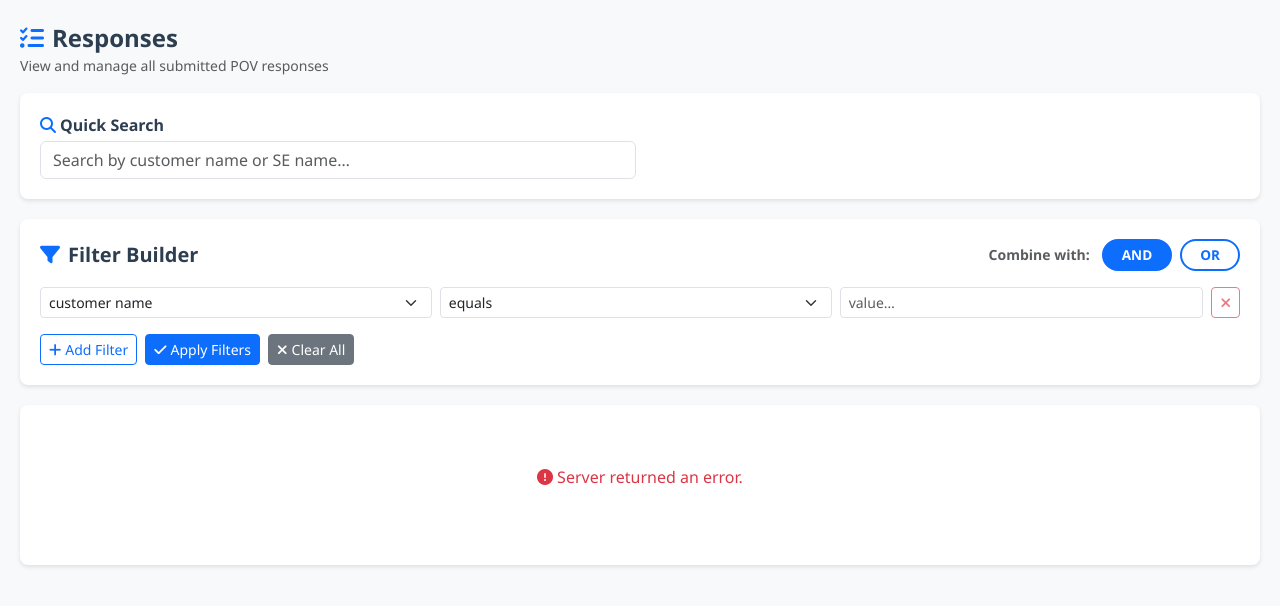
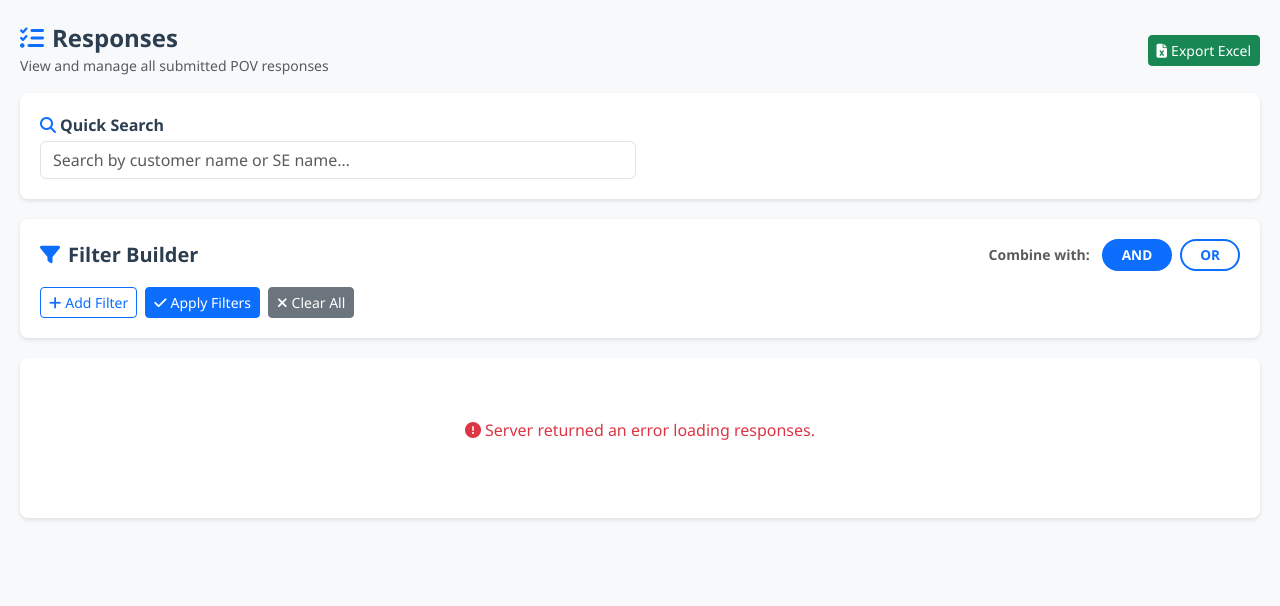
Before and after one commit to rakeshsharma91/ztb-super-app, a Flask app: template templates/admin_responses.html in a window 1280 px wide. Shown: the part 80-686 px from the top of the page. Run offline with Flask 3, Linux system fonts and the light colour scheme; the template is opened without the code that fills it, so the values that code supplies are empty; some libraries are stand-ins or nearby versions.

Commit message:
july31 phase1 fixes: opportunity_url field, dynamic keyword filters, admin responses update

```diff
--- a/templates/admin_responses.html
+++ b/templates/admin_responses.html
@@ -87,6 +87,8 @@
       white-space: pre-wrap;
       word-break: break-word;
     }
+    .opp-link { font-size: 0.78rem; color: #0d6efd; text-decoration: none; }
+    .opp-link:hover { text-decoration: underline; }
   </style>
 </head>
 <body>
@@ -110,7 +112,12 @@
     <h4 class="mb-0"><i class="fa fa-list-check me-2 text-primary"></i>Responses</h4>
     <small class="text-muted">View and manage all submitted POV responses</small>
   </div>
-  <span id="countBadge" class="badge-count" style="display:none;"></span>
+  <div class="d-flex gap-2 align-items-center">
+    <span id="countBadge" class="badge-count" style="display:none;"></span>
+    <button class="btn btn-sm btn-success" onclick="exportExcel()">
+      <i class="fa fa-file-excel me-1"></i>Export Excel
+    </button>
+  </div>
 </div>
 
 <div class="card-panel">
@@ -166,9 +173,8 @@
             <th style="width:60px;"># ID</th>
             <th>Customer</th>
             <th>SE Name</th>
-            <th>Started</th>
+            <th>Opportunity URL</th>
             <th>Completed</th>
-            <th>Created</th>
             <th style="width:100px;" class="text-center">Actions</th>
           </tr>
         </thead>
@@ -186,40 +192,59 @@
 <script src="https://cdn.jsdelivr.net/npm/bootstrap@5.3.0/dist/js/bootstrap.bundle.min.js"></script>
 <script src="https://cdn.jsdelivr.net/npm/sweetalert2@11/dist/sweetalert2.all.min.js"></script>
 <script>
-let allResponses = [];
-let filterLogic = 'AND';
+let allResponses  = [];
+let dynamicFields = [];   // populated from /admin/responses/keywords
+let filterLogic   = 'AND';
 let filterRowCount = 0;
 
-const TEXT_FIELDS = ['customer_name','se_name','answer1','answer2','answer3','answer4','answer5','answer6','answer7','answer8','answer9','answer10'];
-const DATE_FIELDS = ['started_at','completed_at','created_at'];
-
+const DATE_FIELDS = ['completed_at'];
 const TEXT_OPS = [
-  {value:'equals',label:'equals'},
-  {value:'contains',label:'contains'},
+  {value:'equals',     label:'equals'},
+  {value:'contains',   label:'contains'},
   {value:'starts_with',label:'starts with'},
-  {value:'ends_with',label:'ends with'},
-  {value:'is_empty',label:'is empty'},
+  {value:'ends_with',  label:'ends with'},
+  {value:'is_empty',   label:'is empty'},
   {value:'is_not_empty',label:'is not empty'},
 ];
 const DATE_OPS = [
-  {value:'equals',label:'equals'},
-  {value:'before',label:'before'},
-  {value:'after',label:'after'},
-  {value:'is_empty',label:'is empty'},
+  {value:'equals',      label:'equals'},
+  {value:'before',      label:'before'},
+  {value:'after',       label:'after'},
+  {value:'is_empty',    label:'is empty'},
   {value:'is_not_empty',label:'is not empty'},
 ];
 
 document.addEventListener('DOMContentLoaded', async () => {
-  addFilterRow();
   try {
-    const res = await fetch('/admin/responses/data');
-    const data = await res.json();
-    if (data.success) {
-      allResponses = data.responses || [];
-    } else { showFetchError('Server returned an error.'); return; }
-  } catch (err) { showFetchError('Could not reach /admin/responses. (' + err.message + ')'); return; }
+    // Fetch keywords and responses in parallel
+    const [kwRes, respRes] = await Promise.all([
+      fetch('/admin/responses/keywords'),
+      fetch('/admin/responses/list')
+    ]);
+    const kwData   = await kwRes.json();
+    const respData = await respRes.json();
+
+    if (kwData.success) {
+      dynamicFields = (kwData.keywords || []).map(k => ({
+        value: k.keyword,
+        label: k.keyword
+      }));
+    }
+
+    if (respData.success) {
+      allResponses = respData.responses || [];
+    } else {
+      showFetchError('Server returned an error loading responses.');
+      return;
+    }
+  } catch (err) {
+    showFetchError('Could not load data. (' + err.message + ')');
+    return;
+  }
+
   document.getElementById('loadingSpinner').style.display = 'none';
   document.getElementById('tableWrap').style.display = 'block';
+  addFilterRow();
   renderTable(allResponses);
   updateCountBadge(allResponses.length, allResponses.length);
 });
@@ -229,68 +254,14 @@
     '<p class="text-danger"><i class="fa fa-circle-exclamation me-1"></i>' + msg + '</p>';
 }
 
-function renderTable(rows) {
-  const tbody = document.getElementById('responsesTableBody');
-  const empty = document.getElementById('emptyState');
-  tbody.innerHTML = '';
-  if (rows.length === 0) { empty.style.display = 'block'; return; }
-  empty.style.display = 'none';
-  rows.forEach(r => {
-    const tr = document.createElement('tr');
-    tr.innerHTML = `
-      <td class="text-muted small">${escHtml(String(r.id??''))}</td>
-      <td><strong>${escHtml(r.customer_name??'')}</strong></td>
-      <td>${escHtml(r.se_name??'')}</td>
-      <td class="small text-muted">${fmtDate(r.started_at)}</td>
-      <td class="small text-muted">${fmtDate(r.completed_at)}</td>
-      <td class="small text-muted">${fmtDate(r.created_at)}</td>
-      <td class="text-center">
-        <button class="btn btn-sm btn-view me-1" title="View" onclick="viewResponse(${r.id})">
-          <i class="fa fa-eye"></i>
-        </button>
-        <button class="btn btn-sm btn-delete" title="Delete" onclick="deleteResponse(${r.id},'${escAttr(r.customer_name??'')}')">
-          <i class="fa fa-trash"></i>
-        </button>
-      </td>`;
-    tbody.appendChild(tr);
-  });
-}
-
-function fmtDate(val) {
-  if (!val) return '<span class="text-muted">—</span>';
-  try {
-    const d = new Date(val);
-    if (isNaN(d)) return escHtml(String(val));
-    return d.toLocaleString(undefined,{dateStyle:'medium',timeStyle:'short'});
-  } catch { return escHtml(String(val)); }
-}
-
-function escHtml(s) {
-  return String(s).replace(/&/g,'&amp;').replace(/</g,'&lt;').replace(/>/g,'&gt;').replace(/"/g,'&quot;').replace(/'/g,'&#39;');
-}
-function escAttr(s) { return String(s).replace(/'/g,"\\'").replace(/"/g,'&quot;'); }
-
-function updateCountBadge(shown, total) {
-  const badge = document.getElementById('countBadge');
-  const summary = document.getElementById('resultsSummary');
-  badge.style.display = 'inline';
-  badge.textContent = `Showing ${shown} of ${total} responses`;
-  summary.textContent = `${shown} of ${total} responses`;
-}
-
 function getAllFields() {
-  return [
-    {value:'customer_name',label:'customer name'},
-    {value:'se_name',label:'se name'},
-    {value:'started_at',label:'started at'},
-    {value:'completed_at',label:'completed at'},
-    {value:'created_at',label:'created at'},
-    {value:'answer1',label:'answer1'},{value:'answer2',label:'answer2'},
-    {value:'answer3',label:'answer3'},{value:'answer4',label:'answer4'},
-    {value:'answer5',label:'answer5'},{value:'answer6',label:'answer6'},
-    {value:'answer7',label:'answer7'},{value:'answer8',label:'answer8'},
-    {value:'answer9',label:'answer9'},{value:'answer10',label:'answer10'},
+  const fixed = [
+    {value:'customer_name',  label:'customer name'},
+    {value:'se_name',        label:'se name'},
+    {value:'opportunity_url',label:'opportunity url'},
+    {value:'completed_at',   label:'completed at'},
   ];
+  return fixed.concat(dynamicFields);
 }
 
 function getOpsForField(field) {
@@ -308,7 +279,7 @@
   const ops = getOpsForField(fields[0].value);
   div.innerHTML = `
     <select class="form-select form-select-sm" id="fr-field-${id}" onchange="onFieldChange(${id})">
-      ${fields.map(f=>`<option value="${f.value}">${f.label}</option>`).join('')}
+      ${fields.map(f=>`<option value="${escHtml(f.value)}">${escHtml(f.label)}</option>`).join('')}
     </select>
     <select class="form-select form-select-sm" id="fr-op-${id}" onchange="onOpChange(${id})">
       ${ops.map(o=>`<option value="${o.value}">${o.label}</option>`).join('')}
@@ -366,29 +337,33 @@
     const field = document.getElementById('fr-field-'+id)?.value;
     const op    = document.getElementById('fr-op-'+id)?.value;
     const val   = document.getElementById('fr-val-'+id)?.value ?? '';
-    if (field && op) configs.push({field,op,val});
+    if (field && op) configs.push({field, op, val});
   });
   return configs;
 }
 
 function getFieldValue(response, field) {
-  if (field.startsWith('answer')) return response.answers ? (response.answers[field]??'') : '';
-  return response[field] ?? '';
+  // Fixed fields
+  if (['customer_name','se_name','opportunity_url','completed_at'].includes(field)) {
+    return response[field] ?? '';
+  }
+  // Dynamic keyword fields live in answers{}
+  return response.answers ? (response.answers[field] ?? '') : '';
 }
 
 function applyOperator(rawVal, op, filterVal) {
   const isEmpty = v => v === null || v === undefined || String(v).trim() === '';
   if (op === 'is_empty')     return isEmpty(rawVal);
   if (op === 'is_not_empty') return !isEmpty(rawVal);
-  const sv = String(rawVal??'').toLowerCase();
-  const fv = String(filterVal??'').toLowerCase();
+  const sv = String(rawVal ?? '').toLowerCase();
+  const fv = String(filterVal ?? '').toLowerCase();
   if (op === 'equals')      return sv === fv;
   if (op === 'contains')    return sv.includes(fv);
   if (op === 'starts_with') return sv.startsWith(fv);
   if (op === 'ends_with')   return sv.endsWith(fv);
   if (op === 'before' || op === 'after') {
     const d1 = new Date(rawVal), d2 = new Date(filterVal);
-    if (isNaN(d1)||isNaN(d2)) return false;
+    if (isNaN(d1) || isNaN(d2)) return false;
     return op === 'before' ? d1 < d2 : d1 > d2;
   }
   return false;
@@ -397,21 +372,21 @@
 function matchesFilters(response, configs) {
   if (configs.length === 0) return true;
   if (filterLogic === 'AND')
-    return configs.every(c => applyOperator(getFieldValue(response,c.field), c.op, c.val));
-  return configs.some(c => applyOperator(getFieldValue(response,c.field), c.op, c.val));
+    return configs.every(c => applyOperator(getFieldValue(response, c.field), c.op, c.val));
+  return configs.some(c => applyOperator(getFieldValue(response, c.field), c.op, c.val));
 }
 
 function matchesSearch(response, query) {
   if (!query) return true;
   const q = query.toLowerCase();
-  return String(response.customer_name??'').toLowerCase().includes(q) ||
-         String(response.se_name??'').toLowerCase().includes(q);
+  return String(response.customer_name ?? '').toLowerCase().includes(q) ||
+         String(response.se_name ?? '').toLowerCase().includes(q);
 }
 
 function applyAll() {
   const query = document.getElementById('quickSearch').value.trim();
   const configs = getFilterConfigs();
-  const filtered = allResponses.filter(r => matchesSearch(r,query) && matchesFilters(r,configs));
+  const filtered = allResponses.filter(r => matchesSearch(r, query) && matchesFilters(r, configs));
   renderTable(filtered);
   updateCountBadge(filtered.length, allResponses.length);
 }
@@ -426,17 +401,84 @@
   updateCountBadge(allResponses.length, allResponses.length);
 }
 
+function renderTable(rows) {
+  const tbody = document.getElementById('responsesTableBody');
+  const empty = document.getElementById('emptyState');
+  tbody.innerHTML = '';
+  if (rows.length === 0) { empty.style.display = 'block'; return; }
+  empty.style.display = 'none';
+  rows.forEach(r => {
+    const oppUrl = r.opportunity_url || '';
+    const oppCell = oppUrl
+      ? `<a href="${escHtml(oppUrl)}" target="_blank" rel="noopener" class="opp-link">
+           <i class="fa fa-arrow-up-right-from-square me-1"></i>Open
+         </a>`
+      : '<span class="text-muted">—</span>';
+    const tr = document.createElement('tr');
+    tr.innerHTML = `
+      <td class="text-muted small">${escHtml(String(r.id ?? ''))}</td>
+      <td><strong>${escHtml(r.customer_name ?? '')}</strong></td>
+      <td>${escHtml(r.se_name ?? '')}</td>
+      <td>${oppCell}</td>
+      <td class="small text-muted">${fmtDate(r.completed_at)}</td>
+      <td class="text-center">
+        <button class="btn btn-sm btn-view me-1" title="View" onclick="viewResponse(${r.id})">
+          <i class="fa fa-eye"></i>
+        </button>
+        <button class="btn btn-sm btn-delete" title="Delete" onclick="deleteResponse(${r.id},'${escAttr(r.customer_name ?? '')}')">
+          <i class="fa fa-trash"></i>
+        </button>
+      </td>`;
+    tbody.appendChild(tr);
+  });
+}
+
+function fmtDate(val) {
+  if (!val) return '<span class="text-muted">—</span>';
+  try {
+    const d = new Date(val);
+    if (isNaN(d)) return escHtml(String(val));
+    return d.toLocaleString(undefined, {dateStyle:'medium', timeStyle:'short'});
+  } catch { return escHtml(String(val)); }
+}
+
+function escHtml(s) {
+  return String(s).replace(/&/g,'&amp;').replace(/</g,'&lt;').replace(/>/g,'&gt;').replace(/"/g,'&quot;').replace(/'/g,'&#39;');
+}
+function escAttr(s) { return String(s).replace(/'/g,"\\'").replace(/"/g,'&quot;'); }
+
+function updateCountBadge(shown, total) {
+  const badge   = document.getElementById('countBadge');
+  const summary = document.getElementById('resultsSummary');
+  badge.style.display = 'inline';
+  badge.textContent   = `Showing ${shown} of ${total} responses`;
+  summary.textContent = `${shown} of ${total} responses`;
+}
+
+function exportExcel() {
+  window.location.href = '/admin/responses/export';
+}
+
 function viewResponse(id) {
   const r = allResponses.find(x => x.id === id);
   if (!r) return;
-  const payload = {id:r.id,customer_name:r.customer_name,se_name:r.se_name,
-    started_at:r.started_at,completed_at:r.completed_at,created_at:r.created_at,
-    answers:r.answers??{},results:r.results??{}};
+  const payload = {
+    id: r.id,
+    customer_name:   r.customer_name,
+    se_name:         r.se_name,
+    opportunity_url: r.opportunity_url,
+    completed_at:    r.completed_at,
+    answers:         r.answers ?? {},
+  };
   Swal.fire({
-    title: '<span style="color:#2c3e50;font-weight:700;">Response #'+id+'</span>',
-    html: `<p class="mb-1 text-start"><strong>Customer:</strong> ${escHtml(r.customer_name??'')}
-           &nbsp;|&nbsp; <strong>SE:</strong> ${escHtml(r.se_name??'')}</p>
-           <pre class="json-view">${escHtml(JSON.stringify(payload,null,2))}</pre>`,
+    title: '<span style="color:#2c3e50;font-weight:700;">Response #' + id + '</span>',
+    html: `<p class="mb-1 text-start">
+             <strong>Customer:</strong> ${escHtml(r.customer_name ?? '')}
+             &nbsp;|&nbsp;
+             <strong>SE:</strong> ${escHtml(r.se_name ?? '')}
+           </p>
+           ${r.opportunity_url ? `<p class="mb-2 text-start"><strong>Opp URL:</strong> <a href="${escHtml(r.opportunity_url)}" target="_blank">${escHtml(r.opportunity_url)}</a></p>` : ''}
+           <pre class="json-view">${escHtml(JSON.stringify(payload, null, 2))}</pre>`,
     showConfirmButton: true,
     confirmButtonText: 'Close',
     confirmButtonColor: '#0d6efd',
@@ -458,18 +500,20 @@
   });
   if (!result.isConfirmed) return;
   try {
-    const res = await fetch('/admin/responses/'+id, {method:'DELETE'});
+    const res  = await fetch('/admin/responses/' + id, {method: 'DELETE'});
     const data = await res.json();
     if (res.ok && data.success !== false) {
       allResponses = allResponses.filter(r => r.id !== id);
       applyAll();
-      Swal.fire({icon:'success',title:'Deleted!',text:'Response removed.',
-        confirmButtonColor:'#0d6efd',timer:2000,timerProgressBar:true});
+      Swal.fire({
+        icon: 'success', title: 'Deleted!', text: 'Response removed.',
+        confirmButtonColor: '#0d6efd', timer: 2000, timerProgressBar: true
+      });
     } else {
-      Swal.fire({icon:'error',title:'Error',text:data.message||'Could not delete.',confirmButtonColor:'#0d6efd'});
+      Swal.fire({icon:'error', title:'Error', text: data.message || 'Could not delete.', confirmButtonColor:'#0d6efd'});
     }
-  } catch(err) {
-    Swal.fire({icon:'error',title:'Network Error',text:'Request failed: '+err.message,confirmButtonColor:'#0d6efd'});
+  } catch (err) {
+    Swal.fire({icon:'error', title:'Network Error', text:'Request failed: ' + err.message, confirmButtonColor:'#0d6efd'});
   }
 }
 </script>
```
Also changed, not shown: models.py (+21 -21 lines), routes/user_routes.py (+36 -24 lines), templates/user_landing.html (+42 -50 lines).
